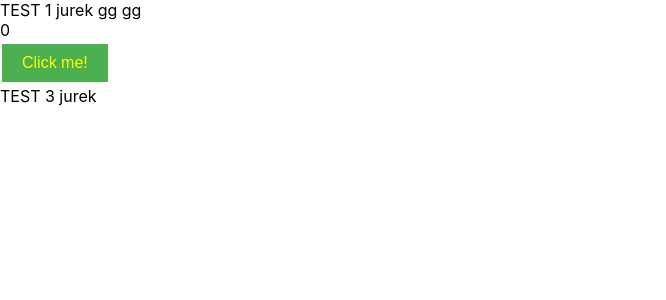
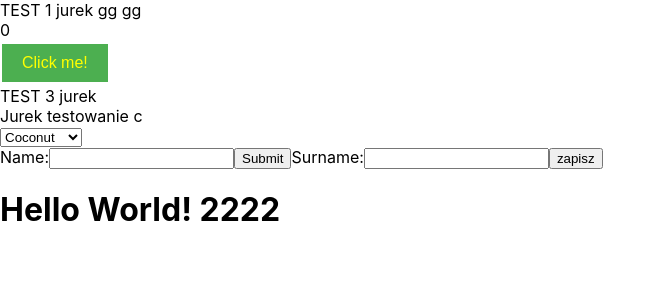
Before and after one commit to PatrykRomanowski/bookstore, a React (Create React App) app in the folder ksiegarnia/: page / in a window 1280 px wide. Shown: the top 300 px of the page, without its empty margins (0-666 px from the left). Built offline with nearby package versions, Linux system fonts and the light colour scheme.

Commit message:
component jurektest

```diff
--- a/ksiegarnia/src/App.js
+++ b/ksiegarnia/src/App.js
@@ -3,6 +3,7 @@ import "./App.css";
 import TestComponent from "./Components/test";
 import Test2Component from "./Components/test2";
 import TestComponent3 from "./Components/test3";
+import TestCompJurek from "./Components/jurektest";
 
 function App() {
   return (
@@ -10,6 +11,8 @@ function App() {
       <TestComponent />
       <Test2Component />
       <TestComponent3 />
+      <TestCompJurek />
+
     </div>
   );
 }
--- /dev/null
+++ b/ksiegarnia/src/Components/jurektest.js
@@ -0,0 +1,46 @@
+import React, { useState } from "react";
+import ReactDOM from 'react-dom/client';
+
+const TestCompJurek = () => {
+    return <div> Jurek testowanie c <br></br>
+
+
+
+<select>
+  <option value="grapefruit">Grapefruit</option>
+  <option value="lime">Lime</option>
+  <option selected value="coconut">Coconut</option>
+  <option value="mango">Mango</option>
+</select>
+
+
+{/* my input form  */ }
+<form>
+  <label>
+    Name:
+    <input type="text" name="name" />
+  </label>
+  <input type="submit" value="Submit" />
+  <label>
+    Surname:
+    <input type="text" name="surname" />
+  </label>
+  <input type="submit" value="zapisz" />
+  <br></br>
+  <h1>Hello World! 2222</h1>
+</form>
+
+
+
+
+
+
+
+
+
+
+
+    </div>;
+  };
+
+  export default TestCompJurek;
```
